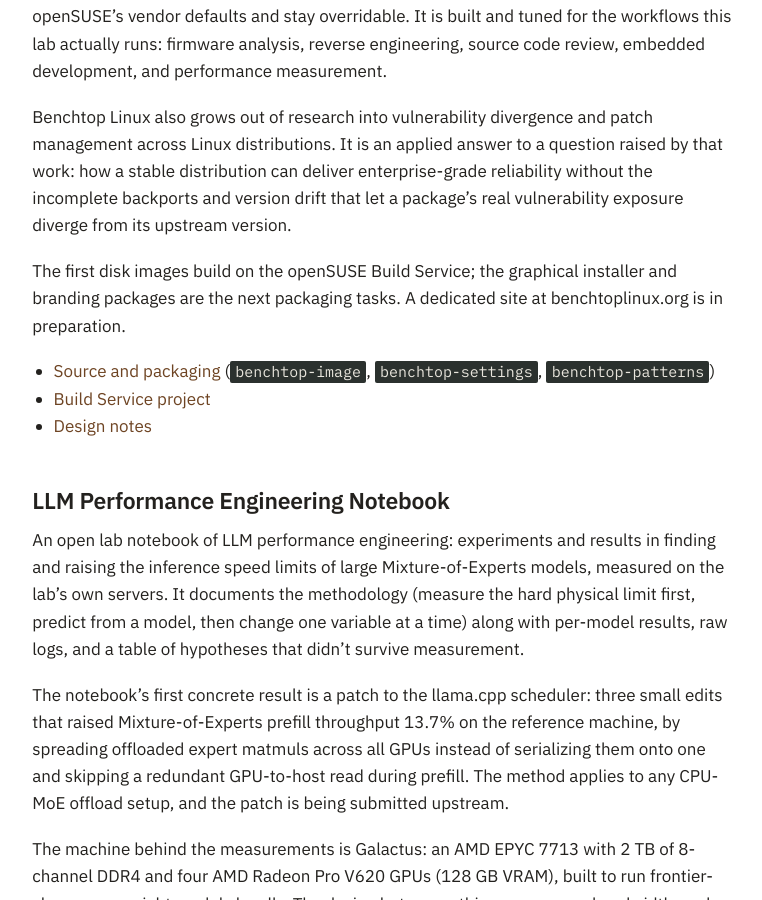
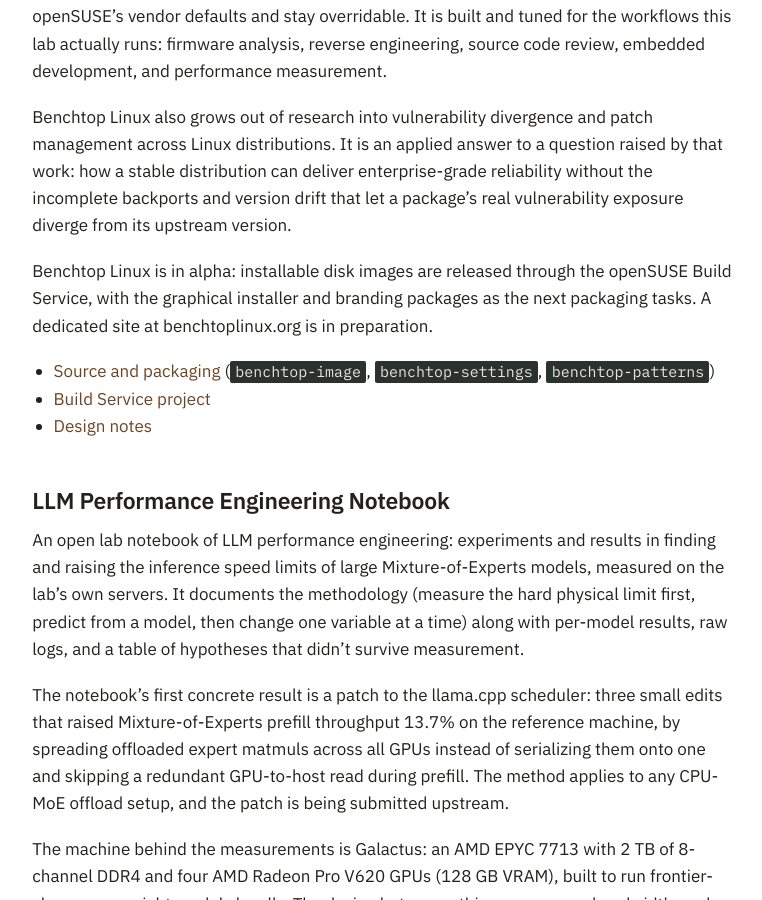
Before and after one commit to TechnicompLabs/technicomplabs.github.io, a Jekyll site: the page built from _pages/projects.md, in a window 1280 px wide and 900 px high, scrolled down 662 px. Shown: the whole window, without its empty margins (255-1017 px from the left). Built offline with Jekyll 4.4.1, drawn with Linux system fonts in a browser that asks for light colours.

Commit message:
Benchtop Linux: state alpha release

```diff
--- a/_pages/projects.md
+++ b/_pages/projects.md
@@ -12,7 +12,7 @@ The distribution ships tuned defaults rather than stock ones: kernel and network
 
 Benchtop Linux also grows out of research into vulnerability divergence and patch management across Linux distributions. It is an applied answer to a question raised by that work: how a stable distribution can deliver enterprise-grade reliability without the incomplete backports and version drift that let a package's real vulnerability exposure diverge from its upstream version.
 
-The first disk images build on the openSUSE Build Service; the graphical installer and branding packages are the next packaging tasks. A dedicated site at benchtoplinux.org is in preparation.
+Benchtop Linux is in alpha: installable disk images are released through the openSUSE Build Service, with the graphical installer and branding packages as the next packaging tasks. A dedicated site at benchtoplinux.org is in preparation.
 
 - [Source and packaging](https://github.com/TechnicompLabs) (`benchtop-image`, `benchtop-settings`, `benchtop-patterns`)
 - [Build Service project](https://build.opensuse.org/project/show/home:technicomp)
```
